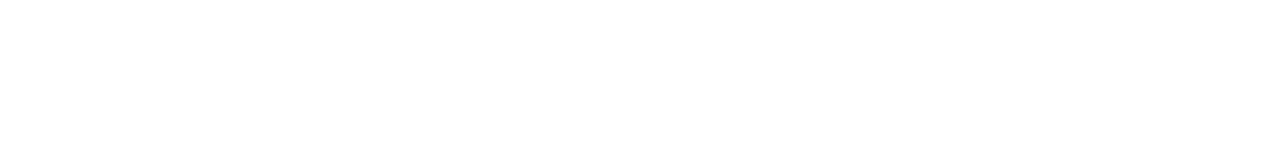
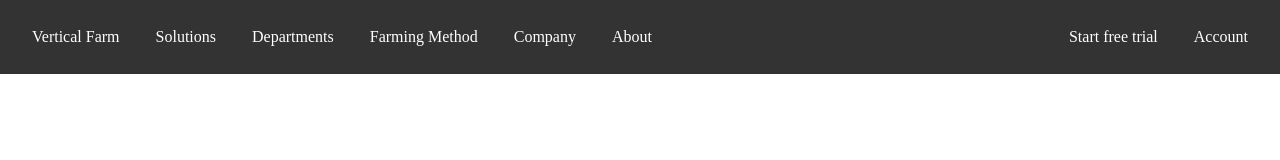
Before and after one commit to ash0306/vertical-farm-demo, a plain HTML site: page index.html in a window 1280 px wide. Drawn offline with Linux system fonts and the light colour scheme.

Commit message:
Add. Created the top navigation bar

```diff
--- a/assets/css/styles.css
+++ b/assets/css/styles.css
@@ -1 +1,31 @@
-/* css file */
+*{
+    margin: 0px;
+}
+.topnav{
+    padding: 14px 16px;
+    list-style-type: none;
+    margin: 0;
+    overflow: hidden;
+    background-color: #333;
+    color:white;
+}
+
+.topnav li {
+    display: inline-block;
+    color: white;
+    text-align: center;
+    padding: 14px 16px;
+    text-decoration: none;
+}
+.topnav li a{
+    text-decoration: none;
+    color: white;
+}
+
+li a:hover {
+  background-color: #111;
+}
+
+.top-r{
+    float:right;
+}
--- a/index.html
+++ b/index.html
@@ -4,9 +4,21 @@
     <meta charset="UTF-8">
     <meta http-equiv="X-UA-Compatible" content="IE=edge">
     <meta name="viewport" content="width=device-width, initial-scale=1.0">
-    <title>Document</title>
+    <title>Vertical Farm</title>
+    <link rel="stylesheet" href="assets/css/styles.css">
 </head>
 <body>
-
+    <ul class="topnav">
+        <li>Vertical Farm</li>
+        <li><a href="#solutions">Solutions</a></li>
+        <li><a href="#dept">Departments</a></li>
+        <li><a href="#farming">Farming Method</a></li>
+        <li><a href="#company">Company</a></li>
+        <li><a href="#about">About</a></li>
+        <div class="top-r">
+        <li><a href="#trial">Start free trial</a></li>
+        <li><a href="#acc">Account</a></li>
+        </div>
+      </ul>
 </body>
 </html>
```
